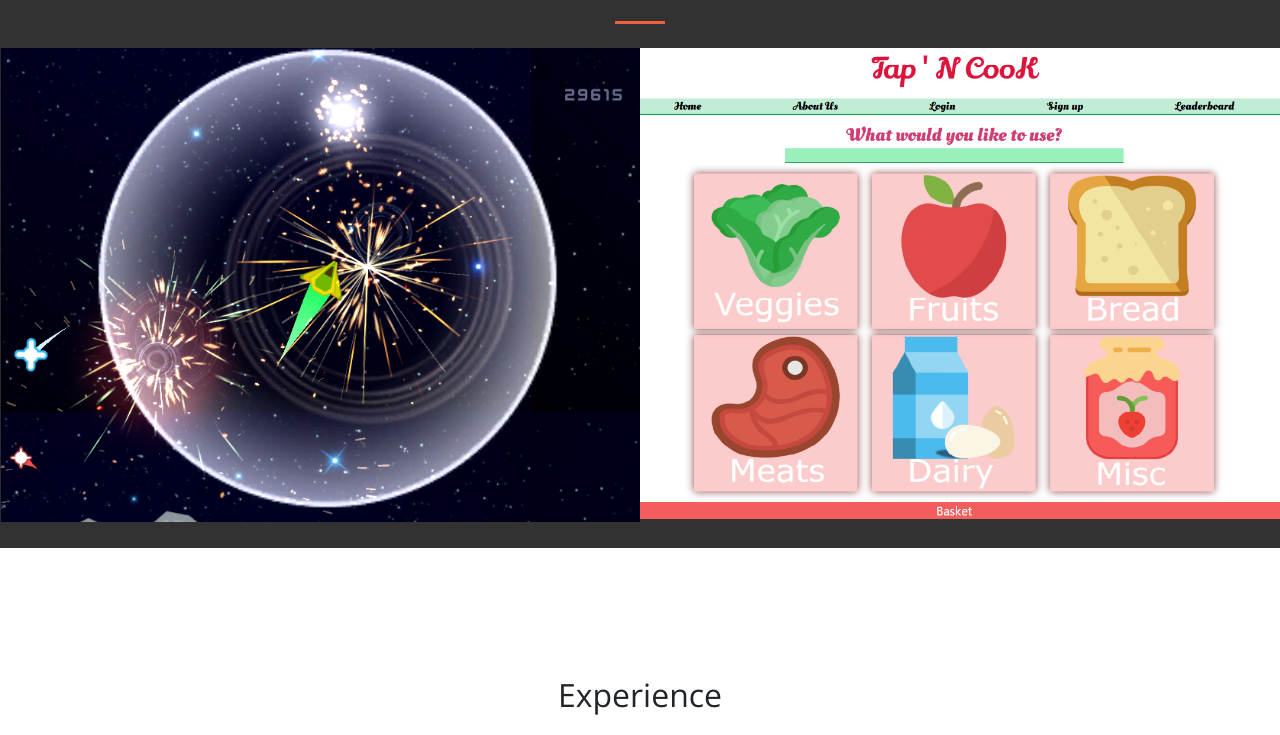
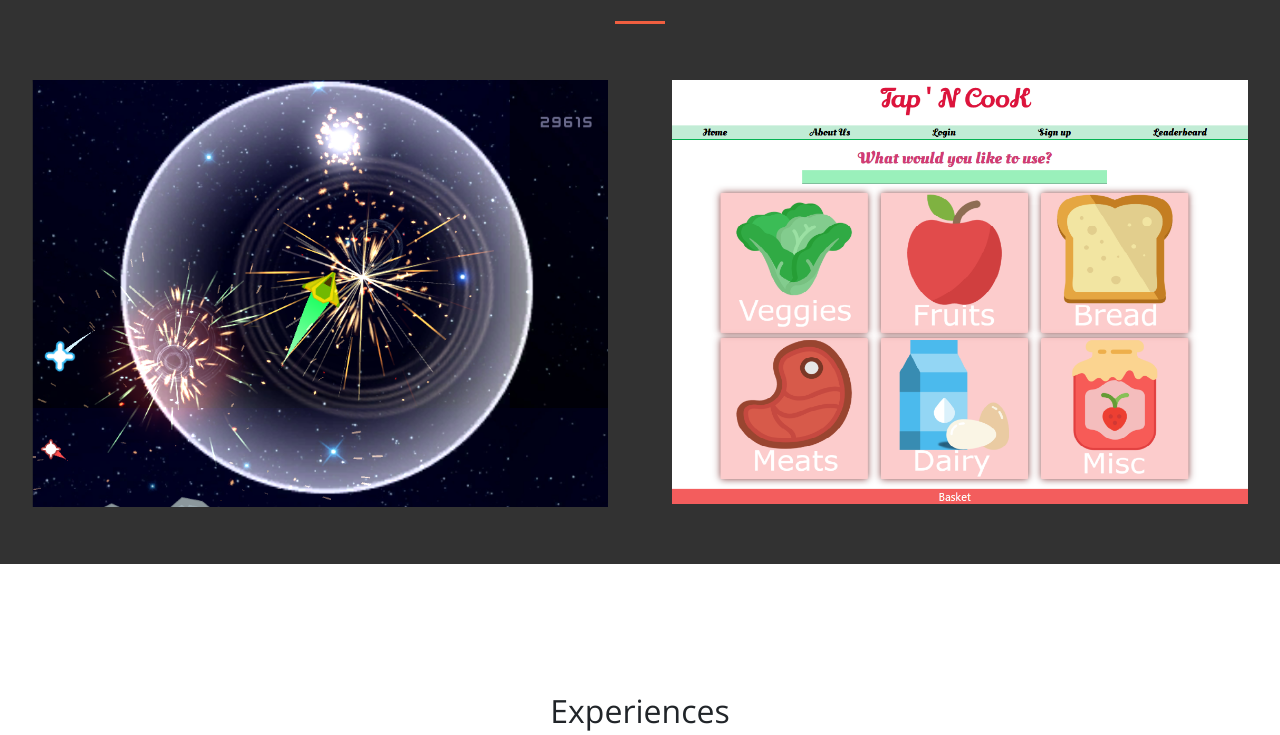
Before and after one commit to ahn927/ahn927.github.io, a plain HTML site: page index.html in a window 1280 px wide. Shown: the part 867-1602 px from the top of the page. Drawn offline with nearby package versions, Linux system fonts and the light colour scheme.

Commit message:
modified on resume, design details

```diff
--- a/css/creative.css
+++ b/css/creative.css
@@ -217,6 +217,9 @@ header.masthead p {
   max-width: 400px;
 }
 
+.projectsPadding{
+  padding: 5%;
+}
 #projectsDiv{
   background: rgba(50,50,50, 1);
   padding-top:2%;
--- a/index.html
+++ b/index.html
@@ -82,9 +82,14 @@
       <section class="p-0" id="portfolio">
       <div class="container-fluid p-0">
         <div class="row no-gutters popup-gallery">
+
             <div class="col-lg-16 col-sm-6">
+              <div class ="projectsPadding">
                 <a class="portfolio-box" href="https://github.com/bigsaem/DodgePlane" target="_blank">
+
               <img class="img-fluid" src="img/DodgePlane.png" alt="">
+
+
               <div class="portfolio-box-caption">
                 <div class="portfolio-box-caption-content">
                   <div class="project-category text-faded">
@@ -97,13 +102,21 @@
                 </div>
               </div>
             </a>
+              </div>
+
 
           </div>
 
+
+
+
             <div class="col-lg-16 col-sm-6">
+              <div class = "projectsPadding">
                 <a class="portfolio-box" href="https://tapncook.ca" target ="_blank">
 
                 <img class="img-fluid" src="img/Tap'NCook.png" alt="">
+
+
                   <div class="portfolio-box-caption">
                     <div class="portfolio-box-caption-content">
                       <div class="project-category text-faded">
@@ -116,6 +129,11 @@
                   </div>
                 </a>
               </div>
+
+          </div>
+
+
+
 
 
 
@@ -131,7 +149,7 @@
       <div class="container">
         <div class="row">
           <div class="col-lg-12 text-center">
-            <h2 class="section-heading">Experience</h2>
+            <h2 class="section-heading">Experiences</h2>
             <hr class="my-4">
           </div>
         </div>
```
Also changed, not shown: 1 other file. Lines whose indentation alone changed are shown as unchanged.
